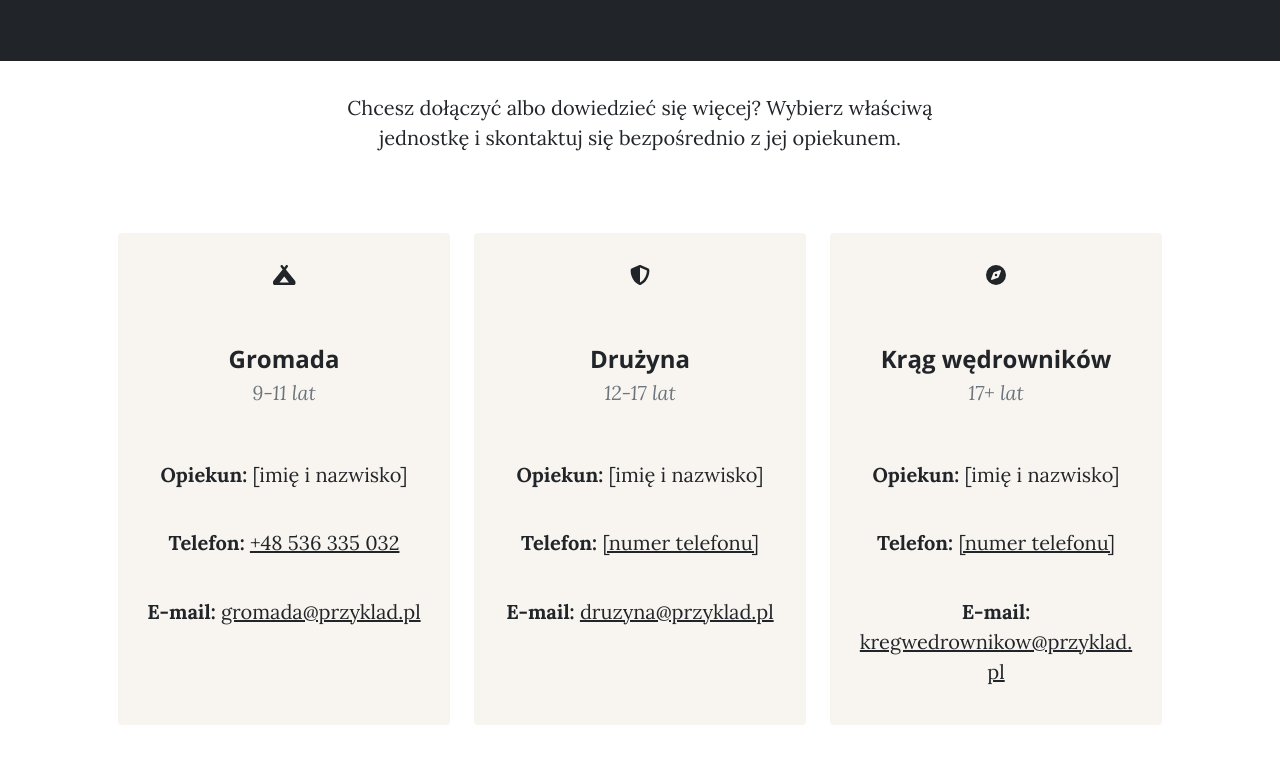
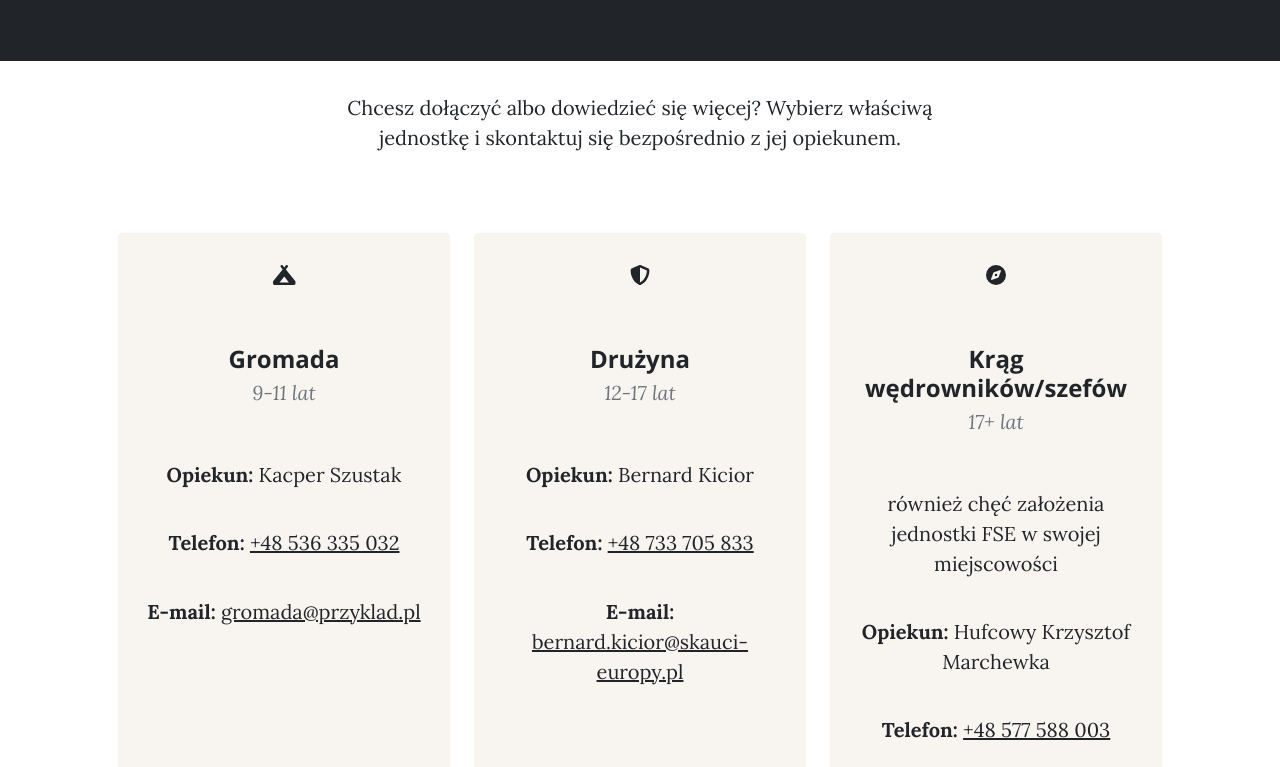
Before and after one commit to antonislusarczyk/antonislusarczyk.github.io, a plain HTML site: page contact.html in a window 1280 px wide. Shown: the part 185-952 px from the top of the page. Drawn offline with nearby package versions, Linux system fonts and the light colour scheme.

Commit message:
przywrocone kontakty

```diff
--- a/contact.html
+++ b/contact.html
@@ -154,7 +154,7 @@
                                 <i class="fas fa-campground contact-icon"></i>
                                 <h2 class="section-heading">Gromada</h2>
                                 <span class="age-range">9-11 lat</span>
-                                <p><strong>Opiekun:</strong> [imię i nazwisko]</p>
+                                <p><strong>Opiekun:</strong> Kacper Szustak</p>
                                 <p><strong>Telefon:</strong> <a href="tel:+48536335032">+48 536 335 032</a></p>
                                 <p><strong>E-mail:</strong> <a href="mailto:gromada@przyklad.pl">gromada@przyklad.pl</a></p>
                             </div>
@@ -165,20 +165,21 @@
                                 <i class="fas fa-shield-halved contact-icon"></i>
                                 <h2 class="section-heading">Drużyna</h2>
                                 <span class="age-range">12-17 lat</span>
-                                <p><strong>Opiekun:</strong> [imię i nazwisko]</p>
-                                <p><strong>Telefon:</strong> <a href="tel:+48000000000">[numer telefonu]</a></p>
-                                <p><strong>E-mail:</strong> <a href="mailto:druzyna@przyklad.pl">druzyna@przyklad.pl</a></p>
+                                <p><strong>Opiekun:</strong> Bernard Kicior</p>
+                                <p><strong>Telefon:</strong> <a href="tel:+48733705833">+48 733 705 833</a></p>
+                                <p><strong>E-mail:</strong> <a href="mailto:bernard.kicior@skauci-europy.pl">bernard.kicior@skauci-europy.pl</a></p>
                             </div>
                         </div>
                         <!-- Kontakt - Krąg wędrowników -->
                         <div class="col">
                             <div class="contact-card">
                                 <i class="fas fa-compass contact-icon"></i>
-                                <h2 class="section-heading">Krąg wędrowników</h2>
+                                <h2 class="section-heading">Krąg wędrowników/szefów</h2>
                                 <span class="age-range">17+ lat</span>
-                                <p><strong>Opiekun:</strong> [imię i nazwisko]</p>
-                                <p><strong>Telefon:</strong> <a href="tel:+48000000000">[numer telefonu]</a></p>
-                                <p><strong>E-mail:</strong> <a href="mailto:kregwedrownikow@przyklad.pl">kregwedrownikow@przyklad.pl</a></p>
+                                <p>również chęć założenia jednostki FSE w swojej miejscowości</p>
+                                <p><strong>Opiekun:</strong> Hufcowy Krzysztof Marchewka</p>
+                                <p><strong>Telefon:</strong> <a href="tel:+48577588003">+48 577 588 003</a></p>
+                                <p><strong>E-mail:</strong> <a href="mailto:krzysztof.marchewka@skauci-europy.pl">krzysztof.marchewka@skauci-europy.pl</a></p>
                             </div>
                         </div>
                     </div>
```
